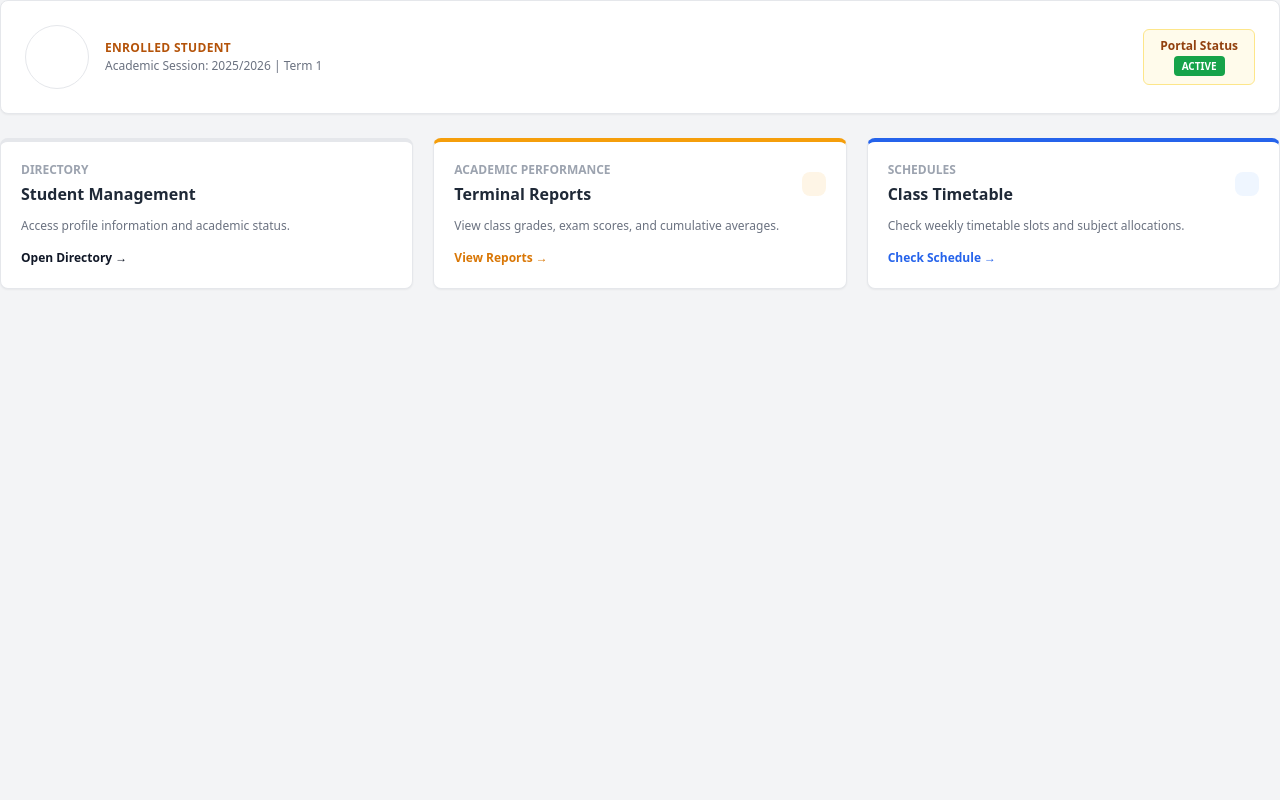
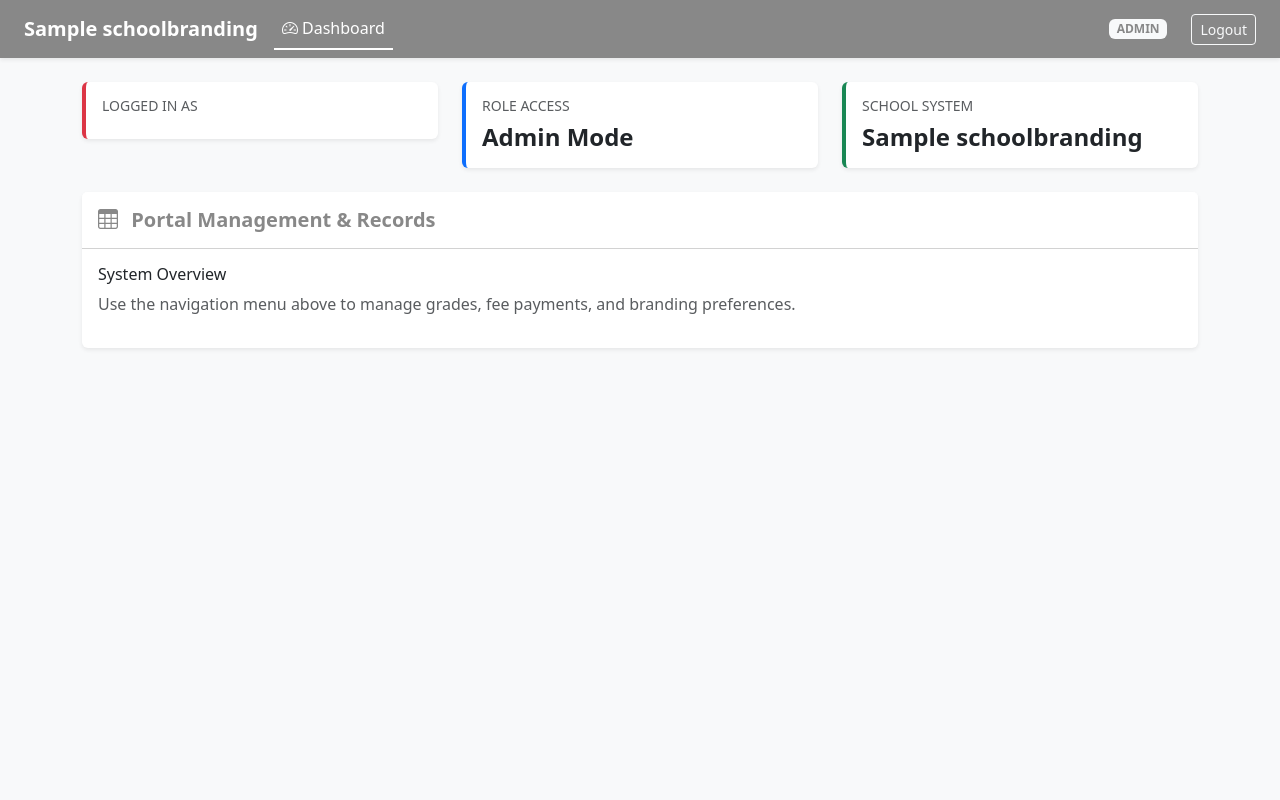
Before and after one commit to ahaqq861-sys/AL-WASILAH-SCHOOL-COMPLEX, a Django app: template portal/templates/portal/dashboard.html in a window 1280 px wide. Run offline with Django 5.2, Linux system fonts and the light colour scheme; the template is opened without the code that fills it: most values are stand-ins (such as "Sample title", 1, 10 or a date in 2020); parts of the project's set-up code (start-up, migrations or seed data) failed here and were passed over; some libraries are stand-ins or nearby versions.

Commit message:
Restore Wine theme, fix navigation, and update portal models

```diff
--- a/portal/context_processors.py
+++ b/portal/context_processors.py
@@ -1,5 +1,4 @@
 from .models import SchoolBranding
-
 
 def school_branding(request):
     branding, _ = SchoolBranding.objects.get_or_create(
@@ -8,7 +7,7 @@ def school_branding(request):
             "school_name": "Al-Wasilah School Complex",
             "tagline": "Knowledge and Virtue",
             "primary_color": "#800020",
-            "secondary_color": "#1A252C",
-        },
+            "secondary_color": "#1A252C"
+        }
     )
     return {"branding": branding}
--- a/portal/templates/portal/dashboard.html
+++ b/portal/templates/portal/dashboard.html
@@ -1,84 +1,99 @@
-{% extends 'portal/base.html' %}
-
-{% block content %}
-<div class="space-y-6">
-
-    <!-- UDS Style Profile Summary Header -->
-    <div class="bg-white rounded-lg shadow-sm border border-gray-200 p-6 flex flex-col md:flex-row items-center justify-between gap-4">
-        <div class="flex items-center space-x-4">
-            <div class="w-16 h-16 rounded-full bg-wine/10 text-wine border border-wine/20 flex items-center justify-center font-bold text-2xl">
-                <i class="fas fa-user-graduate"></i>
+<!DOCTYPE html>
+<html lang="en">
+<head>
+    <meta charset="UTF-8">
+    <meta name="viewport" content="width=device-width, initial-scale=1.0">
+    <title>{{ branding.school_name }} - Dashboard</title>
+    <link href="https://cdn.jsdelivr.net/npm/bootstrap@5.3.0/dist/css/bootstrap.min.css" rel="stylesheet">
+    <link rel="stylesheet" href="https://cdn.jsdelivr.net/npm/bootstrap-icons@1.11.0/font/bootstrap-icons.css">
+    <style>
+        .navbar-wine { background-color: {{ branding.primary_color|default:"#800020" }}; }
+        .bg-wine { background-color: {{ branding.primary_color|default:"#800020" }} !important; }
+        .text-wine { color: {{ branding.primary_color|default:"#800020" }} !important; }
+        .nav-link.active { border-bottom: 2px solid #ffffff; }
+    </style>
+</head>
+<body class="bg-light">
+    <!-- Main Top Navigation -->
+    <nav class="navbar navbar-expand-lg navbar-dark navbar-wine shadow-sm">
+        <div class="container-fluid px-4">
+            <a class="navbar-brand fw-bold" href="#">{{ branding.school_name }}</a>
+            <button class="navbar-toggler" type="button" data-bs-toggle="collapse" data-bs-target="#portalNav">
+                <span class="navbar-toggler-icon"></span>
+            </button>
+            <div class="collapse navbar-collapse" id="portalNav">
+                <ul class="navbar-nav me-auto mb-2 mb-lg-0">
+                    <li class="nav-item"><a class="nav-link active" href="#"><i class="bi bi-speedometer2"></i> Dashboard</a></li>
+                    {% if role == 'admin' or role == 'teacher' %}
+                    <li class="nav-item"><a class="nav-link" href="#"><i class="bi bi-journal-check"></i> Gradebook</a></li>
+                    <li class="nav-item"><a class="nav-link" href="#"><i class="bi bi-people"></i> Students</a></li>
+                    {% endif %}
+                    {% if role == 'admin' %}
+                    <li class="nav-item"><a class="nav-link" href="#"><i class="bi bi-cash-coin"></i> Fee Administration</a></li>
+                    <li class="nav-item"><a class="nav-link" href="#"><i class="bi bi-gear"></i> Branding Settings</a></li>
+                    {% endif %}
+                </ul>
+                <div class="d-flex align-items-center text-white me-3">
+                    <span class="badge bg-light text-wine me-2">{{ role|upper }}</span>
+                    <span>{{ request.user.get_full_name|default:request.user.username }}</span>
                 </div>
-            <div>
-                <h2 class="text-xl font-bold text-gray-900">{{ request.user.get_full_name|default:request.user.username }}</h2>
-                <p class="text-xs font-semibold text-amber-700 uppercase tracking-wide">
-                    {% if request.user.is_superuser %}System Administrator
-                    {% elif request.user.teacher_profile %}Academic Staff / Instructor
-                    {% else %}Enrolled Student{% endif %}
-                </p>
-                <p class="text-xs text-gray-500 mt-0.5">Academic Session: 2025/2026 | Term 1</p>
+                <a href="{% url 'portal_logout' %}" class="btn btn-outline-light btn-sm">Logout</a>
             </div>
         </div>
-        <div class="bg-amber-50 border border-amber-200 rounded-md px-4 py-2 text-center text-xs text-amber-800">
-            <span class="block font-bold">Portal Status</span>
-            <span class="inline-block mt-0.5 bg-green-600 text-white font-bold px-2 py-0.5 rounded text-[10px] uppercase">Active</span>
+    </nav>
+
+    <!-- Main Container -->
+    <div class="container py-4">
+        <div class="row g-4">
+            <!-- Summary Widgets -->
+            <div class="col-md-4">
+                <div class="card border-0 shadow-sm p-3 border-start border-4 border-danger">
+                    <h6 class="text-muted small text-uppercase">Logged In As</h6>
+                    <h4 class="fw-bold mb-0 text-wine">{{ request.user.username }}</h4>
+                </div>
+            </div>
+            <div class="col-md-4">
+                <div class="card border-0 shadow-sm p-3 border-start border-4 border-primary">
+                    <h6 class="text-muted small text-uppercase">Role Access</h6>
+                    <h4 class="fw-bold mb-0">{{ role|title }} Mode</h4>
+                </div>
+            </div>
+            <div class="col-md-4">
+                <div class="card border-0 shadow-sm p-3 border-start border-4 border-success">
+                    <h6 class="text-muted small text-uppercase">School System</h6>
+                    <h4 class="fw-bold mb-0 text-truncate">{{ branding.school_name }}</h4>
+                </div>
             </div>
         </div>
 
-    <!-- Role-Based Dashboard Cards -->
-    <div class="grid grid-cols-1 sm:grid-cols-2 lg:grid-cols-3 gap-5">
-
-        <!-- Card 1 -->
-        <div class="bg-white rounded-lg p-5 shadow-sm border border-gray-200 border-t-4 border-t-wine hover:shadow-md transition">
-            <div class="flex items-center justify-between">
-                <div>
-                    <p class="text-xs font-bold text-gray-400 uppercase">Directory</p>
-                    <h3 class="text-base font-bold text-gray-800 mt-1">Student Management</h3>
+        <!-- Role Specific Functionality Tables -->
+        <div class="card border-0 shadow-sm mt-4">
+            <div class="card-header bg-white py-3">
+                <h5 class="fw-bold mb-0 text-wine"><i class="bi bi-table me-2"></i> Portal Management & Records</h5>
             </div>
-                <div class="p-3 bg-wine/10 text-wine rounded-lg">
-                    <i class="fas fa-users text-xl"></i>
+            <div class="card-body">
+                {% if role == 'student' %}
+                    <h6>Academic Performance</h6>
+                    <table class="table table-hover mt-3">
+                        <thead class="table-light">
+                            <tr><th>Subject</th><th>Term</th><th>Score</th></tr>
+                        </thead>
+                        <tbody>
+                            {% for grade in grades %}
+                            <tr><td>{{ grade.subject }}</td><td>{{ grade.term }}</td><td>{{ grade.score }}</td></tr>
+                            {% empty %}
+                            <tr><td colspan="3" class="text-center text-muted">No grade records found.</td></tr>
+                            {% endfor %}
+                        </tbody>
+                    </table>
+                {% else %}
+                    <h6>System Overview</h6>
+                    <p class="text-muted">Use the navigation menu above to manage grades, fee payments, and branding preferences.</p>
+                {% endif %}
             </div>
         </div>
-            <p class="text-xs text-gray-500 mt-3">Access profile information and academic status.</p>
-            <a href="{% url 'manage_students' %}" class="inline-block mt-4 text-xs font-bold text-wine hover:underline">
-                Open Directory &rarr;
-            </a>
     </div>
 
-        <!-- Card 2 -->
-        <div class="bg-white rounded-lg p-5 shadow-sm border border-gray-200 border-t-4 border-t-amber-500 hover:shadow-md transition">
-            <div class="flex items-center justify-between">
-                <div>
-                    <p class="text-xs font-bold text-gray-400 uppercase">Academic Performance</p>
-                    <h3 class="text-base font-bold text-gray-800 mt-1">Terminal Reports</h3>
-                </div>
-                <div class="p-3 bg-amber-500/10 text-amber-600 rounded-lg">
-                    <i class="fas fa-file-alt text-xl"></i>
-                </div>
-            </div>
-            <p class="text-xs text-gray-500 mt-3">View class grades, exam scores, and cumulative averages.</p>
-            <a href="#" class="inline-block mt-4 text-xs font-bold text-amber-600 hover:underline">
-                View Reports &rarr;
-            </a>
-        </div>
-
-        <!-- Card 3 -->
-        <div class="bg-white rounded-lg p-5 shadow-sm border border-gray-200 border-t-4 border-t-blue-600 hover:shadow-md transition">
-            <div class="flex items-center justify-between">
-                <div>
-                    <p class="text-xs font-bold text-gray-400 uppercase">Schedules</p>
-                    <h3 class="text-base font-bold text-gray-800 mt-1">Class Timetable</h3>
-                </div>
-                <div class="p-3 bg-blue-50 text-blue-600 rounded-lg">
-                    <i class="fas fa-calendar-check text-xl"></i>
-                </div>
-            </div>
-            <p class="text-xs text-gray-500 mt-3">Check weekly timetable slots and subject allocations.</p>
-            <a href="#" class="inline-block mt-4 text-xs font-bold text-blue-600 hover:underline">
-                Check Schedule &rarr;
-            </a>
-        </div>
-
-    </div>
-</div>
-{% endblock %}
+    <script src="https://cdn.jsdelivr.net/npm/bootstrap@5.3.0/dist/js/bootstrap.bundle.min.js"></script>
+</body>
+</html>
```
Also changed, not shown: portal/models.py (+37 -38 lines), portal/templates/portal/login.html (+68 -24 lines), portal/views.py (+22 -110 lines). Lines whose indentation alone changed are shown as unchanged.
